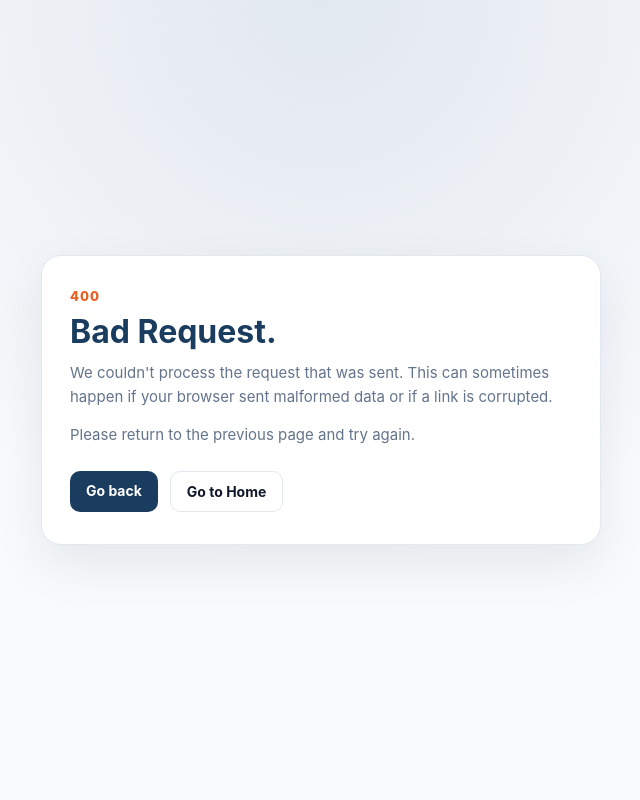
After one commit to Reddykesava60/OrderFlow, a Django app: template templates/400.html in a window 1280 px wide. The commit adds this page. Shown: the whole page, without its empty margins (319-959 px from the left). Run offline with Django 5.2, Linux system fonts and the light colour scheme; the template is opened without the code that fills it, so the values that code supplies are empty; parts of the project's set-up code (start-up, migrations or seed data) failed here and were passed over.

Commit message:
feat(ui): add custom error pages and refine login flow and 2FA
- Added beautifully styled global HTML templates for standard HTTP errors (400, 403, 500).

- Created a custom 429.html template and updated core/ratelimit.py to intelligently serve it for browser requests, while preserving JSON responses for API endpoints.

- Updated the landing page buttons to point directly to owner:login (without a next parameter) to ensure staff and owners fallback cleanly to the KDS upon login, preventing 403 Forbidden errors for staff.

- Fixed a Javascript template literal syntax error in owner/templates/owner/base.html.

- Updated docker-compose.override.yml to streamline local development configuration.

- Synchronized engineering documentation (10-security.md and 11-local-development-setup.md) with the new rate-limiting fallback behavior and local environment setup instructions.

```diff
--- a/docker-compose.override.yml
+++ b/docker-compose.override.yml
@@ -27,3 +27,7 @@ services:
   nginx:
     profiles:
       - production
+
+  certbot:
+    profiles:
+      - production
--- a/owner/templates/owner/base.html
+++ b/owner/templates/owner/base.html
@@ -206,7 +206,7 @@
     });
 
     // Handle logout forms specifically
-    document.querySelectorAll('form[action="{% url \'owner:logout\' %}"]').forEach(form => {
+    document.querySelectorAll(`form[action="{% url 'owner:logout' %}"]`).forEach(form => {
       form.addEventListener('submit', (e) => {
         if (isNavigating) {
           e.preventDefault();
--- /dev/null
+++ b/templates/400.html
@@ -0,0 +1,94 @@
+<!DOCTYPE html>
+<html lang="en">
+<head>
+  <meta charset="UTF-8">
+  <meta name="viewport" content="width=device-width, initial-scale=1.0">
+  <title>Bad Request</title>
+  <style>
+    :root {
+      --brand: #1a3c5e;
+      --accent: #e85d20;
+      --bg: #f8fafc;
+      --card: #ffffff;
+      --border: #e2e8f0;
+      --text: #0f172a;
+      --muted: #64748b;
+    }
+    * { box-sizing: border-box; }
+    body {
+      margin: 0;
+      min-height: 100vh;
+      display: grid;
+      place-items: center;
+      padding: 24px;
+      background: radial-gradient(circle at top, #e2e8f0 0%, var(--bg) 55%);
+      color: var(--text);
+      font-family: -apple-system, BlinkMacSystemFont, 'Segoe UI', sans-serif;
+    }
+    .card {
+      width: 100%;
+      max-width: 560px;
+      background: var(--card);
+      border: 1px solid var(--border);
+      border-radius: 20px;
+      padding: 32px 28px;
+      box-shadow: 0 20px 50px rgba(15, 23, 42, 0.08);
+    }
+    .eyebrow {
+      color: var(--accent);
+      font-size: 13px;
+      font-weight: 800;
+      letter-spacing: 0.08em;
+      text-transform: uppercase;
+      margin-bottom: 10px;
+    }
+    h1 {
+      margin: 0 0 12px;
+      font-size: 32px;
+      line-height: 1.1;
+      color: var(--brand);
+    }
+    p {
+      margin: 0 0 14px;
+      color: var(--muted);
+      line-height: 1.6;
+      font-size: 15px;
+    }
+    .actions {
+      display: flex;
+      flex-wrap: wrap;
+      gap: 12px;
+      margin-top: 24px;
+    }
+    .btn {
+      display: inline-block;
+      padding: 11px 16px;
+      border-radius: 10px;
+      font-size: 14px;
+      font-weight: 700;
+      text-decoration: none;
+    }
+    .btn-primary {
+      background: var(--brand);
+      color: #fff;
+    }
+    .btn-ghost {
+      border: 1px solid var(--border);
+      color: var(--text);
+      background: #fff;
+    }
+  </style>
+</head>
+<body>
+  <div class="card">
+    <div class="eyebrow">400</div>
+    <h1>Bad Request.</h1>
+    <p>We couldn't process the request that was sent. This can sometimes happen if your browser sent malformed data or if a link is corrupted.</p>
+    <p>Please return to the previous page and try again.</p>
+    <div class="actions">
+      <a class="btn btn-primary" href="javascript:history.back()">Go back</a>
+      <a class="btn btn-ghost" href="/">Go to Home</a>
+    </div>
+  </div>
+</body>
+</html>
--- a/templates/landing.html
+++ b/templates/landing.html
@@ -333,7 +333,7 @@
           <span class="brand-icon">{{ APP_SHORT_NAME }}</span>
           <span class="brand-name">{{ APP_NAME }}</span>
         </a>
-        <a href="{% url 'owner:dashboard' %}" class="header-login" id="header-login-btn">Owner Login</a>
+        <a href="{% url 'owner:login' %}" class="header-login" id="header-login-btn">Sign In</a>
       </div>
     </header>
 
@@ -345,8 +345,8 @@
         <p class="hero-subtitle">
           QR menus, kitchen display, payments, and owner controls — everything your restaurant needs in one clean workflow.
         </p>
-        <a href="{% url 'owner:dashboard' %}" class="hero-cta" id="hero-cta-btn">
-          Open Dashboard
+        <a href="{% url 'owner:login' %}" class="hero-cta" id="hero-cta-btn">
+          Sign In
           <svg fill="none" stroke="currentColor" viewBox="0 0 24 24" stroke-width="2" stroke-linecap="round" stroke-linejoin="round">
             <path d="M5 12h14M12 5l7 7-7 7"/>
           </svg>
```
Also changed, not shown: core/ratelimit.py (+12 -7 lines), docs/engineering/10-security.md (+5 -0 lines), docs/engineering/11-local-development-setup.md (+1 -0 lines), templates/403.html (added, +94 -0 lines), templates/429.html (added, +94 -0 lines), templates/500.html (added, +94 -0 lines).
